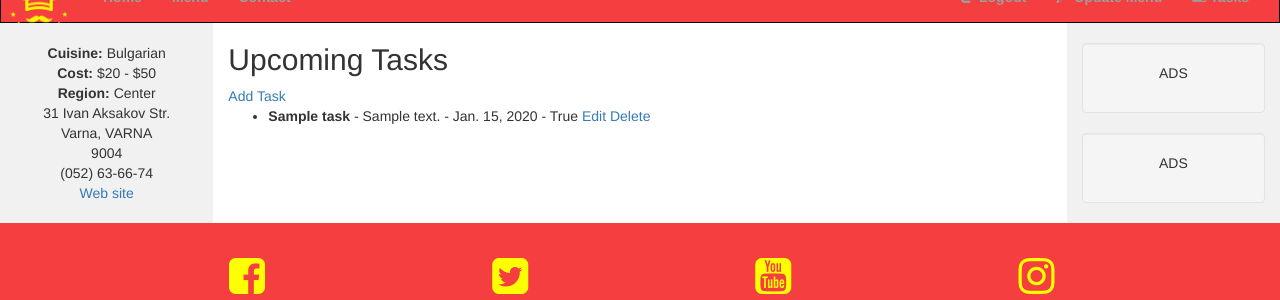
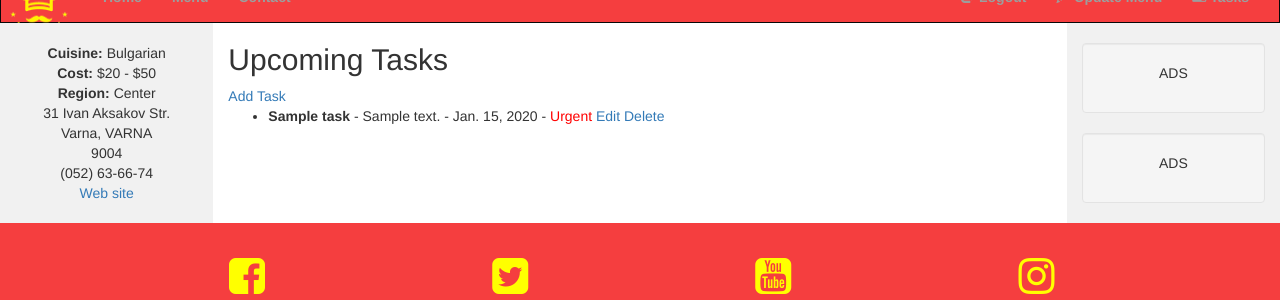
Before and after one commit to kamenco/dinestwo, a Django app: page /task/tasks/ in a window 1280 px wide. Shown: the part 379-679 px from the top of the page. Run offline with Django 5.2, Linux system fonts and the light colour scheme; a user stored in the database is signed in; tables that the repository leaves empty hold one stand-in row (values such as "Sample post"); some libraries are stand-ins or nearby versions.

Commit message:
Edited the task page.

```diff
--- a/task/templates/task/tasks.html
+++ b/task/templates/task/tasks.html
@@ -1,11 +1,17 @@
 {% extends "base.html" %}
 {% block content %}
+
 <h2>Upcoming Tasks</h2>
+
 <a href="{% url 'add_task' %}">Add Task</a>
+
 <ul>
     {% for task in tasks %}
         <li>
-            <strong>{{ task.task_name }}</strong> - {{ task.task_description }} - {{ task.due_date }} - {{ task.is_urgent }}
+            <strong>{{ task.task_name }}</strong> - {{ task.task_description }} - {{ task.due_date }} -
+            <span style="color: {% if task.is_urgent %}red{% else %}green{% endif %};">
+                {% if task.is_urgent %}Urgent{% else %}Not-urgent{% endif %}
+            </span>
             <a href="{% url 'update_task' task_id=task.id %}">Edit</a>
             <a href="#" data-task-id="{{ task.id }}" class="delete-link">Delete</a>
         </li>
```
